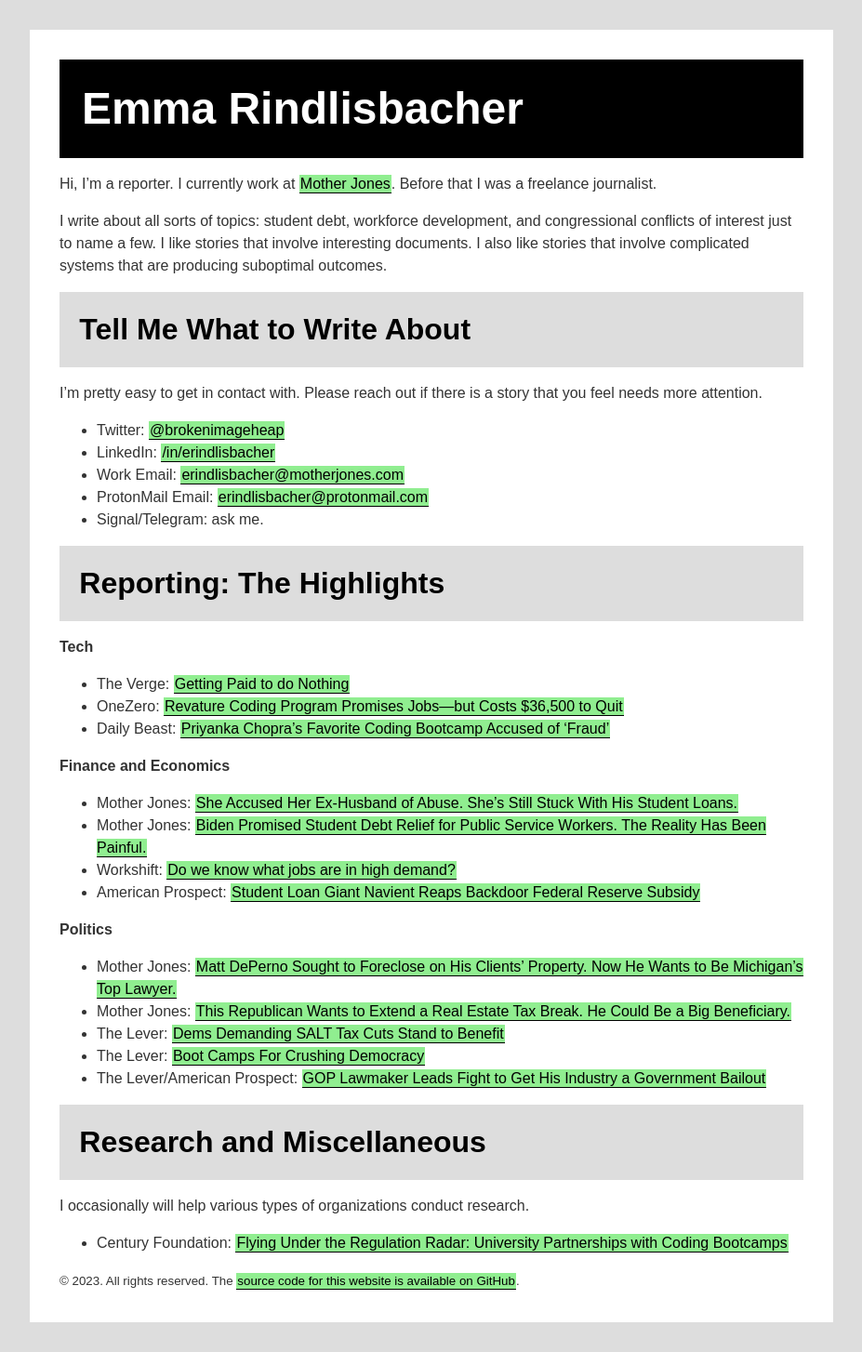
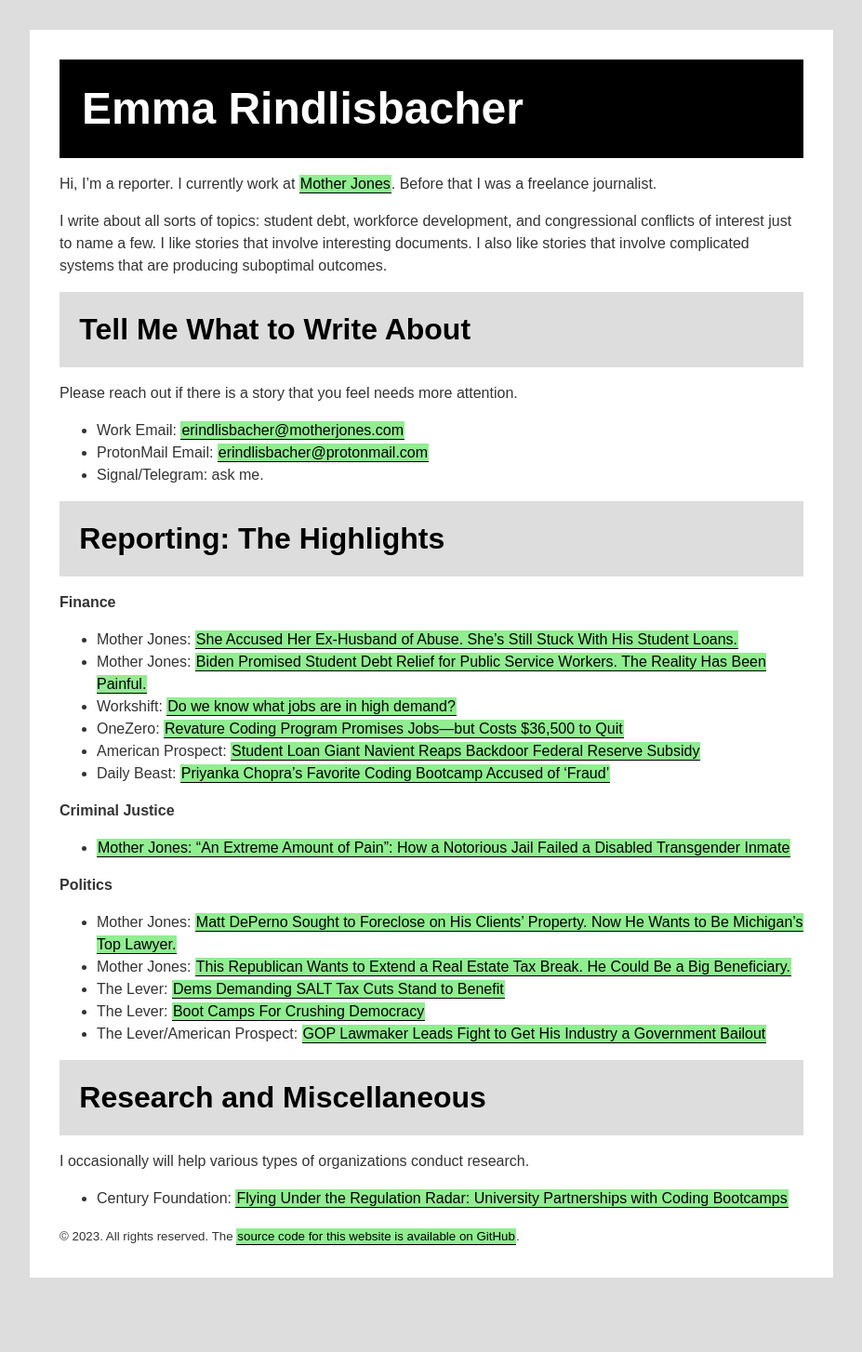
Before and after one commit to erindlisbacher/website, a Jekyll site: the page built from index.md, in a window 1280 px wide. Shown: the whole page at 93% size, without its empty margins (0-927 px from the left). Built offline with Jekyll 4.4.1, drawn with Linux system fonts in a browser that asks for light colours; after the commit the page ends 1406 px from its top, so only the background shows below that.

Commit message:
Update index.md

```diff
--- a/index.md
+++ b/index.md
@@ -11,30 +11,27 @@ I write about all sorts of topics: student debt, workforce development, and cong
 
 ## Tell Me What to Write About
 
-I'm pretty easy to get in contact with. Please reach out if there is a story that you feel needs more attention.
+Please reach out if there is a story that you feel needs more attention.
 
-* Twitter: [@brokenimageheap](https://twitter.com/brokenimageheap)
-* LinkedIn: [/in/erindlisbacher](https://linkedin.com/in/erindlisbacher)
 * Work Email: <a href="javascript:location='mailto:\u0065\u0072\u0069\u006e\u0064\u006c\u0069\u0073\u0062\u0061\u0063\u0068\u0065\u0072\u0040\u006d\u006f\u0074\u0068\u0065\u0072\u006a\u006f\u006e\u0065\u0073\u002e\u0063\u006f\u006d';void 0"><script type="text/javascript">document.write('\u0065\u0072\u0069\u006e\u0064\u006c\u0069\u0073\u0062\u0061\u0063\u0068\u0065\u0072\u0040\u006d\u006f\u0074\u0068\u0065\u0072\u006a\u006f\u006e\u0065\u0073\u002e\u0063\u006f\u006d')</script></a> <!-- generated using http://www.email-obfuscator.com/ -->
 * ProtonMail Email: <a href="javascript:location='mailto:\u0065\u0072\u0069\u006e\u0064\u006c\u0069\u0073\u0062\u0061\u0063\u0068\u0065\u0072\u0040\u0070\u0072\u006f\u0074\u006f\u006e\u006d\u0061\u0069\u006c\u002e\u0063\u006f\u006d';void 0"><script type="text/javascript">document.write('\u0065\u0072\u0069\u006e\u0064\u006c\u0069\u0073\u0062\u0061\u0063\u0068\u0065\u0072\u0040\u0070\u0072\u006f\u0074\u006f\u006e\u006d\u0061\u0069\u006c\u002e\u0063\u006f\u006d')</script></a>
 * Signal/Telegram: ask me.
 
 ## Reporting: The Highlights
 
-### Tech
 
-* The Verge: [Getting Paid to do Nothing](https://www.theverge.com/c/22820291/tech-jobs-outsourcing-infosys-bench-paid-to-do-nothing)
-* OneZero: [Revature Coding Program Promises Jobs—but Costs $36,500 to Quit](https://onezero.medium.com/recent-grads-are-being-lured-into-indentured-servitude-by-a-coding-bootcamp-8a3b2b8e87e8)
-* Daily Beast: [Priyanka Chopra’s Favorite Coding Bootcamp Accused of 'Fraud'](https://www.thedailybeast.com/priyanka-chopras-favorite-coding-bootcamp-holberton-accused-of-fraud)
-
-
-### Finance and Economics
+### Finance
 
 * Mother Jones: [She Accused Her Ex-Husband of Abuse. She’s Still Stuck With His Student Loans.](https://www.motherjones.com/politics/2022/04/spousal-consolidation-student-loans/)
 * Mother Jones: [Biden Promised Student Debt Relief for Public Service Workers. The Reality Has Been Painful.](https://www.motherjones.com/politics/2022/01/biden-promised-student-debt-relief-for-public-service-workers-the-reality-has-been-painful/)
 * Workshift: [Do we know what jobs are in high demand?](https://workshift.opencampusmedia.org/do-we-know-what-jobs-are-in-high-demand/)
+* OneZero: [Revature Coding Program Promises Jobs—but Costs $36,500 to Quit](https://onezero.medium.com/recent-grads-are-being-lured-into-indentured-servitude-by-a-coding-bootcamp-8a3b2b8e87e8)
 * American Prospect: [Student Loan Giant Navient Reaps Backdoor Federal Reserve Subsidy](https://prospect.org/economy/student-loan-giant-navient-reaps-backdoor-federal-reserve-subsidy/)
+* Daily Beast: [Priyanka Chopra’s Favorite Coding Bootcamp Accused of 'Fraud'](https://www.thedailybeast.com/priyanka-chopras-favorite-coding-bootcamp-holberton-accused-of-fraud)
 
+### Criminal Justice
+
+* [Mother Jones: “An Extreme Amount of Pain”: How a Notorious Jail Failed a Disabled Transgender Inmate](https://www.motherjones.com/crime-justice/2023/01/mdc-brooklyn-jail-health-care/)
 
 ### Politics
 
```
